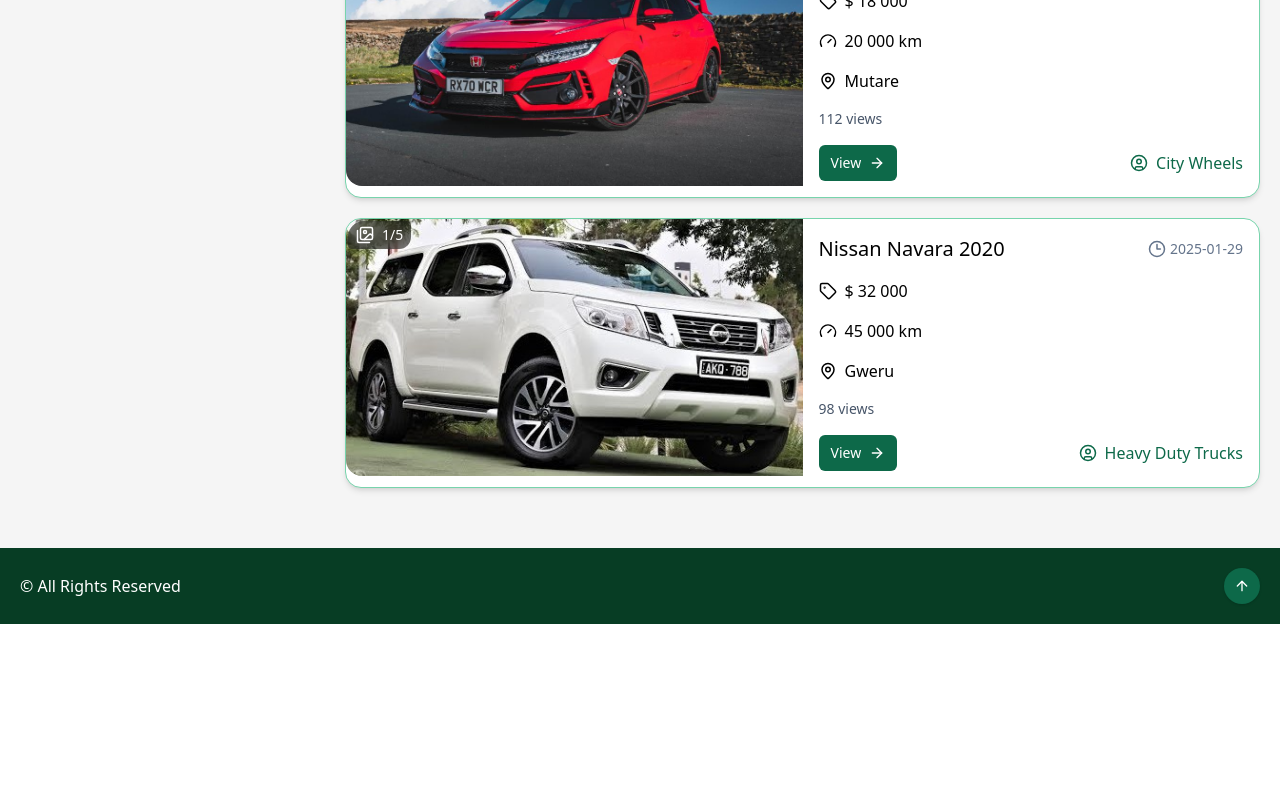
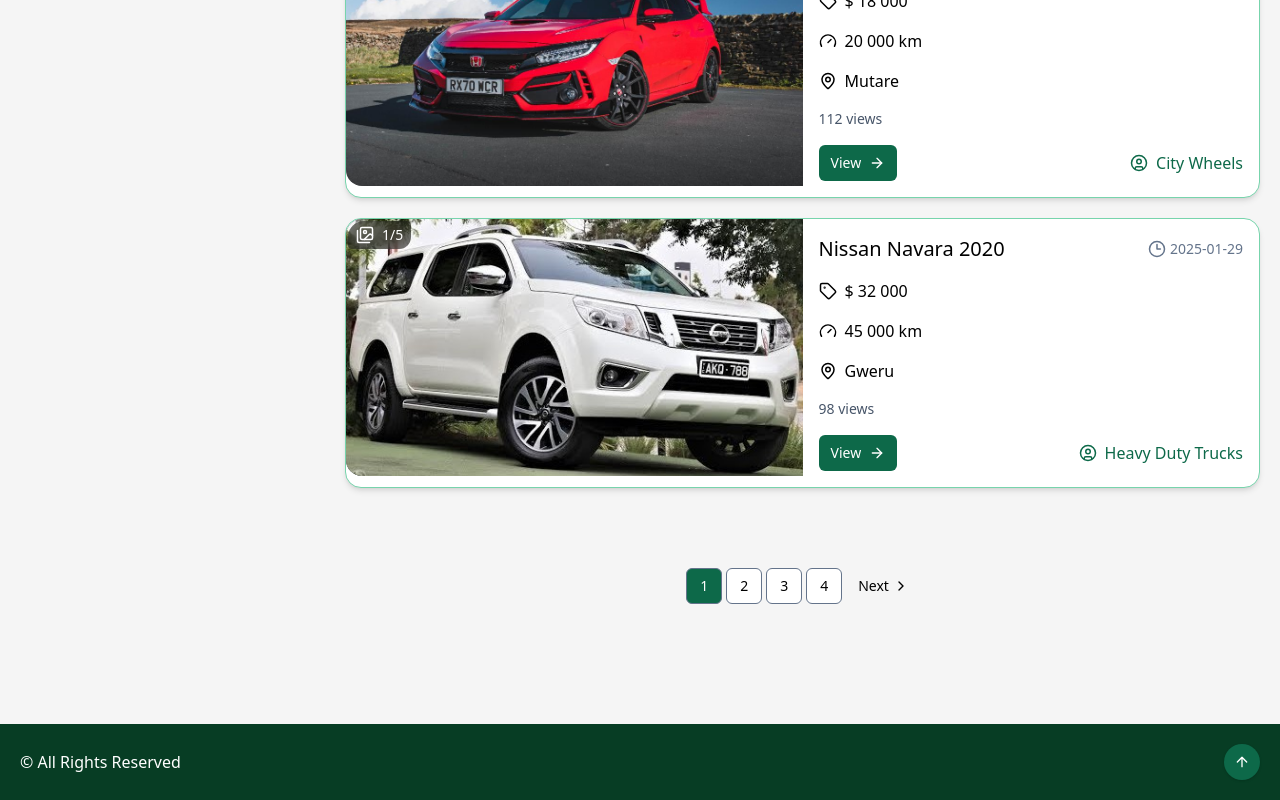
Before and after one commit to RussellGN/zim-auto-trade, a Next.js app in the folder frontend/: page /offers in a window 1280 px wide. Shown: the part 939-1739 px from the top of the page. Before the commit the page ends 1563 px from the top, so only its background shows below. Built offline with nearby package versions, Linux system fonts and the light colour scheme; a web font is replaced by a local one.

Commit message:
feat: implement pagination

```diff
--- a/frontend/src/components/pages/offers/Listings.tsx
+++ b/frontend/src/components/pages/offers/Listings.tsx
@@ -1,5 +1,6 @@
 import Listing from "./Listing";
 import { getListersListings, getListings } from "@/actions";
+import StandalonePagination from "./StandalonePagination";
 
 export default async function Listings({ onDash }: { onDash?: boolean }) {
   const listings = onDash ? await getListersListings() : await getListings();
@@ -9,6 +10,10 @@
       {listings.map((listing) => (
         <Listing key={listing.slug} listing={listing} onDash={onDash} />
       ))}
+
+      <div className="my-20">
+        <StandalonePagination numberOfPages={10} />
+      </div>
     </div>
   );
 }
--- /dev/null
+++ b/frontend/src/components/pages/offers/StandalonePagination.tsx
@@ -0,0 +1,60 @@
+"use client";
+
+import {
+  Pagination,
+  PaginationContent,
+  PaginationItem,
+  PaginationLink,
+  PaginationNext,
+  PaginationPrevious,
+} from "@/components/ui/pagination";
+import { useSearchParams } from "next/navigation";
+
+type propTypes = {
+  numberOfPages: number;
+};
+
+export default function StandalonePagination({ numberOfPages }: propTypes) {
+  const searchParams = useSearchParams();
+  let currentPage = Number(searchParams.get("page")) || 1;
+  const allPages = new Array(numberOfPages).fill(0);
+  const mappablePages = closestPages(currentPage, allPages, 5);
+
+  return (
+    <Pagination>
+      <PaginationContent>
+        {currentPage > 1 && (
+          <PaginationItem>
+            <PaginationPrevious href={{ query: { page: currentPage - 1 } }} />
+          </PaginationItem>
+        )}
+        {mappablePages.map((_, index) => (
+          <PaginationItem key={index}>
+            <PaginationLink
+              className={`border border-slate-500 p-1 transition-all ${currentPage === index + 1 ? "bg-primary-default text-white" : "bg-white"}`}
+              href={{ query: { page: index + 1 } }}
+            >
+              {index + 1}
+            </PaginationLink>
+          </PaginationItem>
+        ))}
+
+        {/* <PaginationItem>
+          <PaginationEllipsis />
+        </PaginationItem> */}
+
+        {currentPage < numberOfPages && (
+          <PaginationItem>
+            <PaginationNext href={{ query: { page: currentPage + 1 } }} />
+          </PaginationItem>
+        )}
+      </PaginationContent>
+    </Pagination>
+  );
+}
+
+function closestPages(midIndex: number, pages: number[], rangeLength: number) {
+  if (pages.length <= rangeLength) return pages;
+  else if (midIndex - 2 > -1) return pages.slice(midIndex - 2, midIndex + 2);
+  else return pages.slice(0, 4);
+}
```
Also changed, not shown: 1 other file (tests, documents, lock files or other folders).
